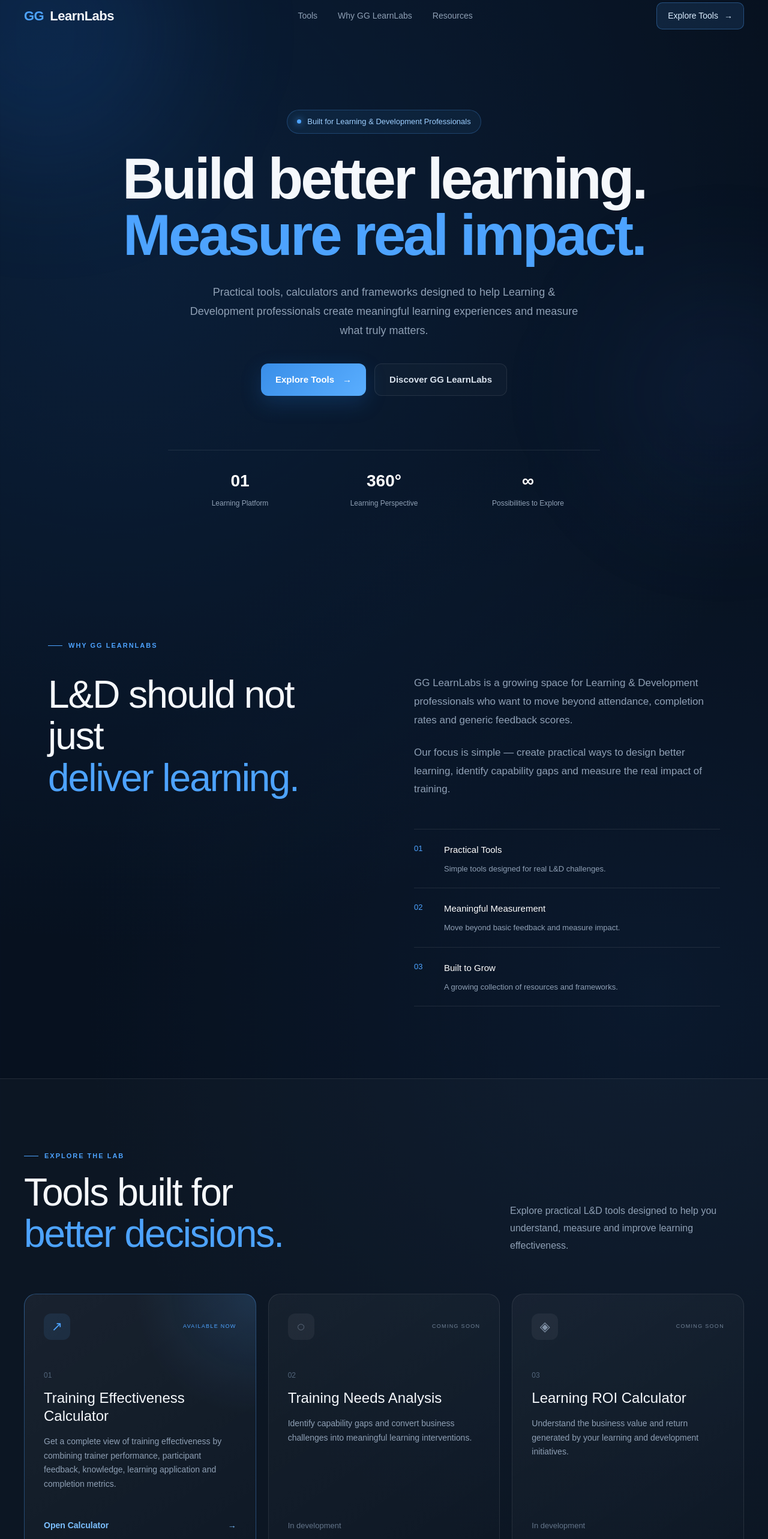
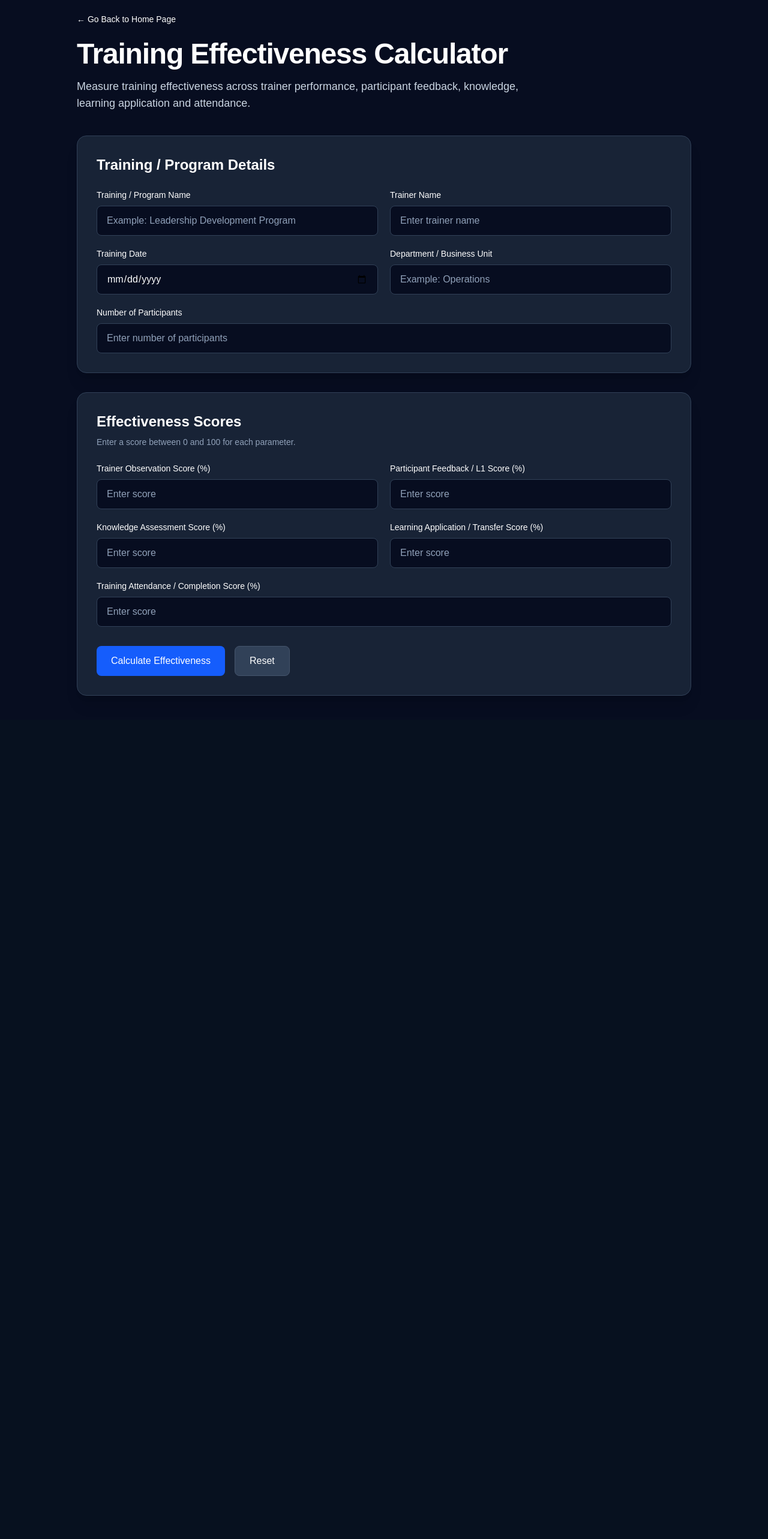
Before and after one commit to gaggargagan-creator/gg-learnlabs, a Next.js app: page / in a window 1280 px wide. Shown: the part 20-2586 px from the top of the page at 60% size. After the commit the page ends 1220 px from the top, so only its background shows below. Built offline with nearby package versions, Linux system fonts and the light colour scheme.

Commit message:
Update page.tsx

```diff
--- a/app/page.tsx
+++ b/app/page.tsx
@@ -1,301 +1,281 @@
-export default function Home() {
+"use client";
+
+import { useState } from "react";
+
+export default function TrainingEffectivenessCalculator() {
+  const [trainingName, setTrainingName] = useState("");
+  const [trainerName, setTrainerName] = useState("");
+  const [trainingDate, setTrainingDate] = useState("");
+  const [department, setDepartment] = useState("");
+  const [participants, setParticipants] = useState("");
+
+  const [trainerObservation, setTrainerObservation] = useState("");
+  const [participantFeedback, setParticipantFeedback] = useState("");
+  const [knowledgeAssessment, setKnowledgeAssessment] = useState("");
+  const [learningApplication, setLearningApplication] = useState("");
+  const [trainingAttendance, setTrainingAttendance] = useState("");
+
+  const [result, setResult] = useState<number | null>(null);
+  const [error, setError] = useState("");
+
+  const calculateEffectiveness = () => {
+    const scores = [
+      Number(trainerObservation),
+      Number(participantFeedback),
+      Number(knowledgeAssessment),
+      Number(learningApplication),
+      Number(trainingAttendance),
+    ];
+
+    if (
+      trainerObservation === "" ||
+      participantFeedback === "" ||
+      knowledgeAssessment === "" ||
+      learningApplication === "" ||
+      trainingAttendance === ""
+    ) {
+      setError("Please enter all effectiveness scores.");
+      setResult(null);
+      return;
+    }
+
+    if (scores.some((score) => score < 0 || score > 100)) {
+      setError("All scores must be between 0 and 100.");
+      setResult(null);
+      return;
+    }
+
+    const average =
+      scores.reduce((total, score) => total + score, 0) / scores.length;
+
+    setResult(Number(average.toFixed(2)));
+    setError("");
+  };
+
+  const resetCalculator = () => {
+    setTrainingName("");
+    setTrainerName("");
+    setTrainingDate("");
+    setDepartment("");
+    setParticipants("");
+
+    setTrainerObservation("");
+    setParticipantFeedback("");
+    setKnowledgeAssessment("");
+    setLearningApplication("");
+    setTrainingAttendance("");
+
+    setResult(null);
+    setError("");
+  };
+
   return (
-    <main className="home-page">
-      {/* Background decoration */}
-      <div className="background-glow glow-one" />
-      <div className="background-glow glow-two" />
-
-      {/* Navigation */}
-      <nav className="navbar">
-        <a href="./" className="logo">
-          <span className="logo-mark">GG</span>
-          <span>LearnLabs</span>
+    <main className="min-h-screen bg-[#070d20] px-4 py-10 text-white md:px-8">
+      <div className="mx-auto max-w-5xl">
+        {/* Go Back to Home Page */}
+        <a
+          href="/gg-learnlabs/"
+          className="mb-6 inline-flex items-center text-sm font-medium text-blue-300 transition hover:text-blue-200 hover:underline"
+        >
+          ← Go Back to Home Page
         </a>
 
-        <div className="nav-links">
-          <a href="#tools">Tools</a>
-          <a href="#why">Why GG LearnLabs</a>
-          <a href="#resources">Resources</a>
-        </div>
-
-        <a href="#tools" className="nav-button">
-          Explore Tools
-          <span>→</span>
-        </a>
-      </nav>
-
-      {/* Hero Section */}
-      <section className="hero">
-        <div className="hero-badge">
-          <span className="badge-dot" />
-          Built for Learning & Development Professionals
-        </div>
-
-        <h1>
-          Build better learning.
-          <span>Measure real impact.</span>
+        <h1 className="text-4xl font-bold tracking-tight md:text-5xl">
+          Training Effectiveness Calculator
         </h1>
 
-        <p className="hero-description">
-          Practical tools, calculators and frameworks designed to help
-          Learning & Development professionals create meaningful learning
-          experiences and measure what truly matters.
+        <p className="mt-4 max-w-3xl text-base leading-7 text-slate-300 md:text-lg">
+          Measure training effectiveness across trainer performance,
+          participant feedback, knowledge, learning application and attendance.
         </p>
 
-        <div className="hero-buttons">
-          <a href="#tools" className="primary-button">
-            Explore Tools
-            <span>→</span>
-          </a>
+        {/* Training Details */}
+        <section className="mt-10 rounded-2xl border border-slate-700 bg-slate-800/80 p-6 shadow-xl md:p-8">
+          <h2 className="text-2xl font-bold">
+            Training / Program Details
+          </h2>
 
-          <a href="#why" className="secondary-button">
-            Discover GG LearnLabs
-          </a>
-        </div>
-
-        {/* Stats */}
-        <div className="hero-stats">
+          <div className="mt-6 grid gap-5 md:grid-cols-2">
             <div>
-            <strong>01</strong>
-            <span>Learning Platform</span>
+              <label className="mb-2 block text-sm font-medium">
+                Training / Program Name
+              </label>
+              <input
+                type="text"
+                value={trainingName}
+                onChange={(e) => setTrainingName(e.target.value)}
+                placeholder="Example: Leadership Development Program"
+                className="w-full rounded-lg border border-slate-700 bg-[#070d20] px-4 py-3 text-white outline-none placeholder:text-slate-400 focus:border-blue-400"
+              />
             </div>
 
             <div>
-            <strong>360°</strong>
-            <span>Learning Perspective</span>
+              <label className="mb-2 block text-sm font-medium">
+                Trainer Name
+              </label>
+              <input
+                type="text"
+                value={trainerName}
+                onChange={(e) => setTrainerName(e.target.value)}
+                placeholder="Enter trainer name"
+                className="w-full rounded-lg border border-slate-700 bg-[#070d20] px-4 py-3 text-white outline-none placeholder:text-slate-400 focus:border-blue-400"
+              />
             </div>
 
             <div>
-            <strong>∞</strong>
-            <span>Possibilities to Explore</span>
+              <label className="mb-2 block text-sm font-medium">
+                Training Date
+              </label>
+              <input
+                type="date"
+                value={trainingDate}
+                onChange={(e) => setTrainingDate(e.target.value)}
+                className="w-full rounded-lg border border-slate-700 bg-[#070d20] px-4 py-3 text-white outline-none focus:border-blue-400"
+              />
+            </div>
+
+            <div>
+              <label className="mb-2 block text-sm font-medium">
+                Department / Business Unit
+              </label>
+              <input
+                type="text"
+                value={department}
+                onChange={(e) => setDepartment(e.target.value)}
+                placeholder="Example: Operations"
+                className="w-full rounded-lg border border-slate-700 bg-[#070d20] px-4 py-3 text-white outline-none placeholder:text-slate-400 focus:border-blue-400"
+              />
+            </div>
+
+            <div className="md:col-span-2">
+              <label className="mb-2 block text-sm font-medium">
+                Number of Participants
+              </label>
+              <input
+                type="number"
+                min="1"
+                value={participants}
+                onChange={(e) => setParticipants(e.target.value)}
+                placeholder="Enter number of participants"
+                className="w-full rounded-lg border border-slate-700 bg-[#070d20] px-4 py-3 text-white outline-none placeholder:text-slate-400 focus:border-blue-400"
+              />
             </div>
           </div>
         </section>
 
-      {/* What we do */}
-      <section id="why" className="section intro-section">
-        <div className="section-label">
-          <span />
-          WHY GG LEARNLABS
-        </div>
+        {/* Effectiveness Scores */}
+        <section className="mt-8 rounded-2xl border border-slate-700 bg-slate-800/80 p-6 shadow-xl md:p-8">
+          <h2 className="text-2xl font-bold">Effectiveness Scores</h2>
 
-        <div className="intro-grid">
-          <div>
-            <h2>
-              L&D should not just
-              <br />
-              <span>deliver learning.</span>
-            </h2>
-          </div>
-
-          <div className="intro-content">
-            <p>
-              GG LearnLabs is a growing space for Learning & Development
-              professionals who want to move beyond attendance, completion
-              rates and generic feedback scores.
+          <p className="mt-2 text-sm text-slate-400">
+            Enter a score between 0 and 100 for each parameter.
           </p>
 
-            <p>
-              Our focus is simple — create practical ways to design better
-              learning, identify capability gaps and measure the real impact
-              of training.
-            </p>
+          <div className="mt-6 grid gap-5 md:grid-cols-2">
+            <ScoreInput
+              label="Trainer Observation Score (%)"
+              value={trainerObservation}
+              onChange={setTrainerObservation}
+            />
 
-            <div className="feature-list">
-              <div>
-                <span className="feature-number">01</span>
-                <div>
-                  <h4>Practical Tools</h4>
-                  <p>Simple tools designed for real L&D challenges.</p>
+            <ScoreInput
+              label="Participant Feedback / L1 Score (%)"
+              value={participantFeedback}
+              onChange={setParticipantFeedback}
+            />
+
+            <ScoreInput
+              label="Knowledge Assessment Score (%)"
+              value={knowledgeAssessment}
+              onChange={setKnowledgeAssessment}
+            />
+
+            <ScoreInput
+              label="Learning Application / Transfer Score (%)"
+              value={learningApplication}
+              onChange={setLearningApplication}
+            />
+
+            <div className="md:col-span-2">
+              <ScoreInput
+                label="Training Attendance / Completion Score (%)"
+                value={trainingAttendance}
+                onChange={setTrainingAttendance}
+              />
             </div>
           </div>
 
-              <div>
-                <span className="feature-number">02</span>
-                <div>
-                  <h4>Meaningful Measurement</h4>
-                  <p>Move beyond basic feedback and measure impact.</p>
+          {error && (
+            <div className="mt-6 rounded-lg border border-red-500/50 bg-red-500/10 px-4 py-3 text-sm text-red-300">
+              {error}
             </div>
+          )}
+
+          <div className="mt-8 flex flex-wrap gap-4">
+            <button
+              type="button"
+              onClick={calculateEffectiveness}
+              className="rounded-lg bg-blue-600 px-6 py-3 font-semibold text-white transition hover:bg-blue-500"
+            >
+              Calculate Effectiveness
+            </button>
+
+            <button
+              type="button"
+              onClick={resetCalculator}
+              className="rounded-lg border border-slate-600 bg-slate-700 px-6 py-3 font-semibold text-white transition hover:bg-slate-600"
+            >
+              Reset
+            </button>
           </div>
 
-              <div>
-                <span className="feature-number">03</span>
-                <div>
-                  <h4>Built to Grow</h4>
-                  <p>A growing collection of resources and frameworks.</p>
-                </div>
-              </div>
-            </div>
-          </div>
-        </div>
-      </section>
+          {result !== null && (
+            <div className="mt-8 rounded-xl border border-blue-500/40 bg-blue-500/10 p-6 text-center">
+              <p className="text-sm font-medium uppercase tracking-wide text-blue-300">
+                Overall Training Effectiveness
+              </p>
 
-      {/* Tools */}
-      <section id="tools" className="section tools-section">
-        <div className="tools-header">
-          <div>
-            <div className="section-label">
-              <span />
-              EXPLORE THE LAB
-            </div>
+              <p className="mt-3 text-5xl font-bold text-white">
+                {result}%
+              </p>
 
-            <h2>
-              Tools built for
-              <span> better decisions.</span>
-            </h2>
-          </div>
-
-          <p>
-            Explore practical L&D tools designed to help you understand,
-            measure and improve learning effectiveness.
+              <p className="mt-3 text-sm text-slate-300">
+                Based on the average of all five effectiveness parameters.
               </p>
             </div>
-
-        <div className="tools-grid">
-          {/* Tool 1 */}
-          <div className="tool-card featured-tool">
-            <div className="tool-top">
-              <div className="tool-icon">↗</div>
-              <span className="tool-status active">AVAILABLE NOW</span>
+          )}
+        </section>
       </div>
-
-            <div className="tool-number">01</div>
-
-            <h3>Training Effectiveness Calculator</h3>
-
-            <p>
-              Get a complete view of training effectiveness by combining
-              trainer performance, participant feedback, knowledge,
-              learning application and completion metrics.
-            </p>
-
-            <a href="./calculator/" className="tool-button">
-              Open Calculator
-              <span>→</span>
-            </a>
-          </div>
-
-          {/* Tool 2 */}
-          <div className="tool-card">
-            <div className="tool-top">
-              <div className="tool-icon muted">◌</div>
-              <span className="tool-status">COMING SOON</span>
-            </div>
-
-            <div className="tool-number">02</div>
-
-            <h3>Training Needs Analysis</h3>
-
-            <p>
-              Identify capability gaps and convert business challenges into
-              meaningful learning interventions.
-            </p>
-
-            <div className="coming-soon">In development</div>
-          </div>
-
-          {/* Tool 3 */}
-          <div className="tool-card">
-            <div className="tool-top">
-              <div className="tool-icon muted">◈</div>
-              <span className="tool-status">COMING SOON</span>
-            </div>
-
-            <div className="tool-number">03</div>
-
-            <h3>Learning ROI Calculator</h3>
-
-            <p>
-              Understand the business value and return generated by your
-              learning and development initiatives.
-            </p>
-
-            <div className="coming-soon">In development</div>
-          </div>
-        </div>
-      </section>
-
-      {/* Resources */}
-      <section id="resources" className="section resources-section">
-        <div className="resources-box">
-          <div className="resources-content">
-            <div className="section-label">
-              <span />
-              GROWING WITH YOU
-            </div>
-
-            <h2>
-              One lab.
-              <br />
-              <span>Many possibilities.</span>
-            </h2>
-
-            <p>
-              GG LearnLabs will continue to grow with practical calculators,
-              frameworks, templates and resources designed for trainers,
-              managers and Learning & Development teams.
-            </p>
-          </div>
-
-          <div className="resource-orbit">
-            <div className="orbit orbit-one" />
-            <div className="orbit orbit-two" />
-            <div className="orbit orbit-three" />
-
-            <div className="orbit-center">
-              <span>GG</span>
-              <small>LEARNLABS</small>
-            </div>
-
-            <div className="orbit-point point-one">+</div>
-            <div className="orbit-point point-two">+</div>
-            <div className="orbit-point point-three">+</div>
-          </div>
-        </div>
-      </section>
-
-      {/* CTA */}
-      <section className="cta-section">
-        <div className="cta-glow" />
-
-        <div className="section-label center-label">
-          <span />
-          START EXPLORING
-          <span />
-        </div>
-
-        <h2>
-          Ready to look beyond
-          <span> completion rates?</span>
-        </h2>
-
-        <p>
-          Start by exploring the Training Effectiveness Calculator and get a
-          clearer picture of what is working and where learning needs more
-          attention.
-        </p>
-
-        <a href="./calculator/" className="primary-button large-button">
-          Open Training Effectiveness Calculator
-          <span>→</span>
-        </a>
-      </section>
-
-      {/* Footer */}
-      <footer className="footer">
-        <div className="footer-logo">
-          <span className="logo-mark">GG</span>
-          <span>LearnLabs</span>
-        </div>
-
-        <p>
-          Built for people who build people.
-        </p>
-
-        <p className="copyright">
-          © 2026 GG LearnLabs
-        </p>
-      </footer>
     </main>
   );
 }
+
+type ScoreInputProps = {
+  label: string;
+  value: string;
+  onChange: (value: string) => void;
+};
+
+function ScoreInput({
+  label,
+  value,
+  onChange,
+}: ScoreInputProps) {
+  return (
+    <div>
+      <label className="mb-2 block text-sm font-medium">
+        {label}
+      </label>
+
+      <input
+        type="number"
+        min="0"
+        max="100"
+        value={value}
+        onChange={(e) => onChange(e.target.value)}
+        placeholder="Enter score"
+        className="w-full rounded-lg border border-slate-700 bg-[#070d20] px-4 py-3 text-white outline-none placeholder:text-slate-400 focus:border-blue-400"
+      />
+    </div>
+  );
+}
```
Lines whose indentation alone changed are shown as unchanged.
